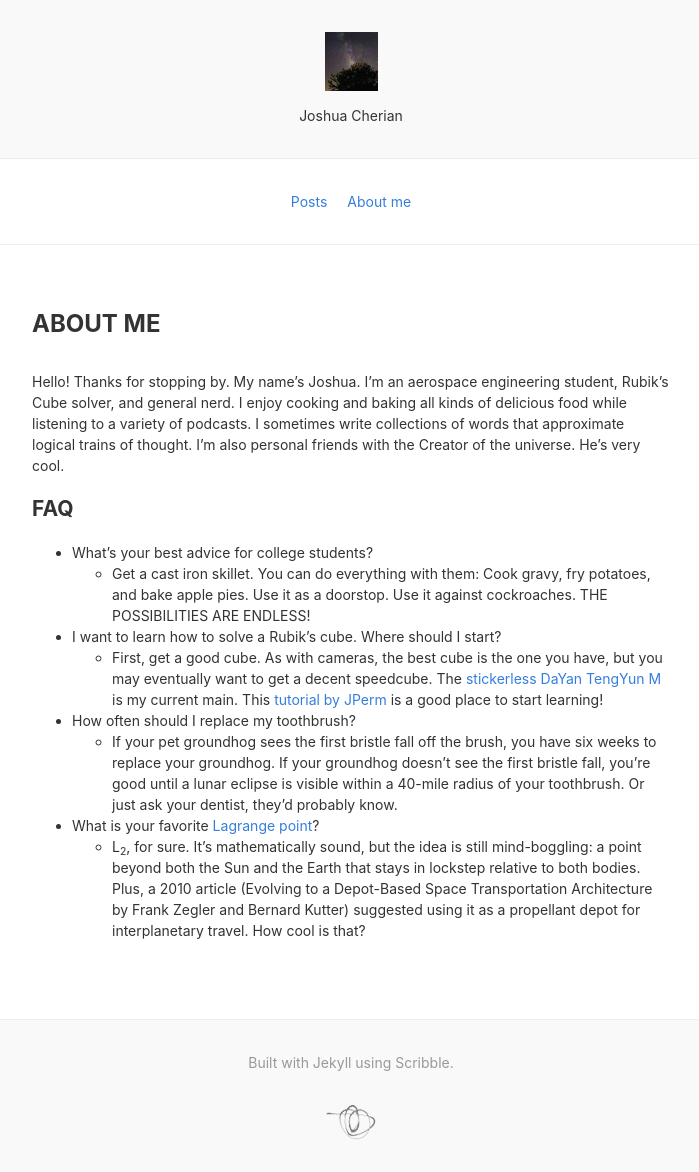
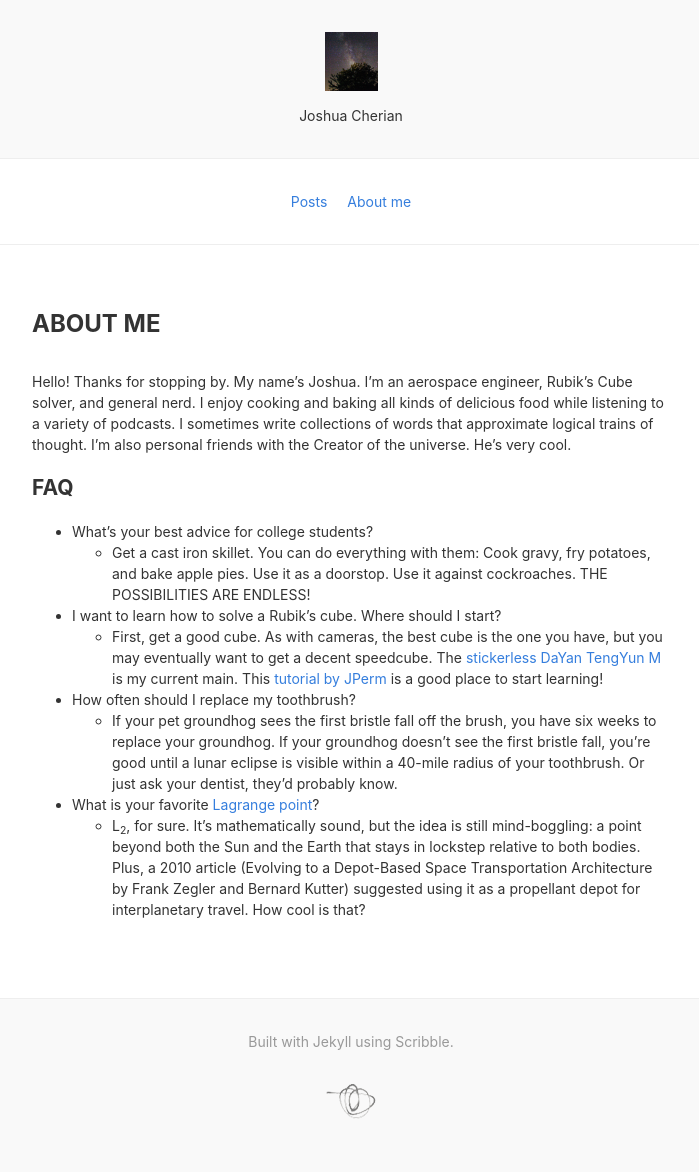
Before and after one commit to joshuacherian/joshuacherian.github.io, a Jekyll site: the page built from about.md, in a window 1280 px wide. Shown: the whole page, without its empty margins (289-988 px from the left). Built offline with Jekyll 4.4.1, drawn with Linux system fonts in a browser that asks for light colours; nearby versions of some CDN libraries; after the commit the page ends 1151 px from its top, so only the background shows below that.

Commit message:
About Me update

```diff
--- a/about.md
+++ b/about.md
@@ -2,7 +2,7 @@
 title: About Me
 ---
 
-Hello! Thanks for stopping by. My name's Joshua. I'm an aerospace engineering student, Rubik's Cube solver, and general nerd. I enjoy cooking and baking all kinds of delicious food while listening to a variety of podcasts. I sometimes write collections of words that approximate logical trains of thought. I'm also personal friends with the Creator of the universe. He's very cool.
+Hello! Thanks for stopping by. My name's Joshua. I'm an aerospace engineer, Rubik's Cube solver, and general nerd. I enjoy cooking and baking all kinds of delicious food while listening to a variety of podcasts. I sometimes write collections of words that approximate logical trains of thought. I'm also personal friends with the Creator of the universe. He's very cool.
 
 ## FAQ
 
```
Also changed, not shown: 2 other files.
